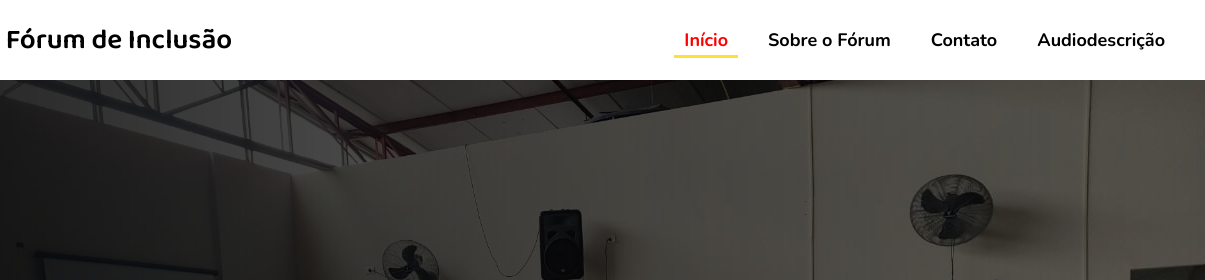
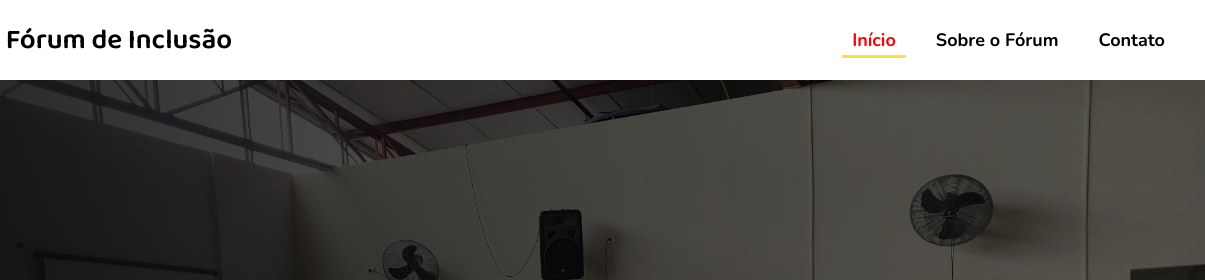
Before and after one commit to MateusDeFreitas/Forum-da-Inclusao-beta-oficial, a plain HTML site: page paginas/index.html in a window 1280 px wide. Shown: the top 280 px of the page, 75-1280 px from the left. Drawn offline with nearby package versions, Linux system fonts and the light colour scheme.

Commit message:
Retirada do link da audio descrição das paginas a pedido do cliente. V26052026

```diff
--- a/paginas/index.html
+++ b/paginas/index.html
@@ -53,7 +53,6 @@
           <li><a href="../paginas/index.html" class="ativo" aria-current="page">Início</a></li>
           <li><a href="../paginas/sobre-forumdainclusao.html">Sobre o Fórum</a></li>
           <li><a href="../paginas/contato-forumdainclusao.html">Contato</a></li>
-          <li><a href="../paginas/audiodesc.html">Audiodescrição</a></li>
         </ul>
       </nav>
     </header>
@@ -64,7 +63,6 @@
         <li><a href="../paginas/index.html"  class="ativo" aria-current="page"><i class="fa fa-home"></i> Início</a></li>
         <li><a href="../paginas/sobre-forumdainclusao.html"><i class="fa-solid fa-users"></i> Sobre o Fórum</a></li>
         <li><a href="../paginas/contato-forumdainclusao.html"><i class="fa fa-envelope"></i> Contato</a></li>
-        <li><a href="../paginas/audiodesc.html"><i class="fa-solid fa-headphones"></i> Audiodescrição</a></li>
       </ul>
     </div>
     <div class="overlay-menu"></div>
```
Also changed, not shown: paginas/audiodesc.html (+1 -3 lines), paginas/contato-forumdainclusao.html (+0 -1 lines), paginas/sobre-forumdainclusao.html (+0 -1 lines), 1 other file.
